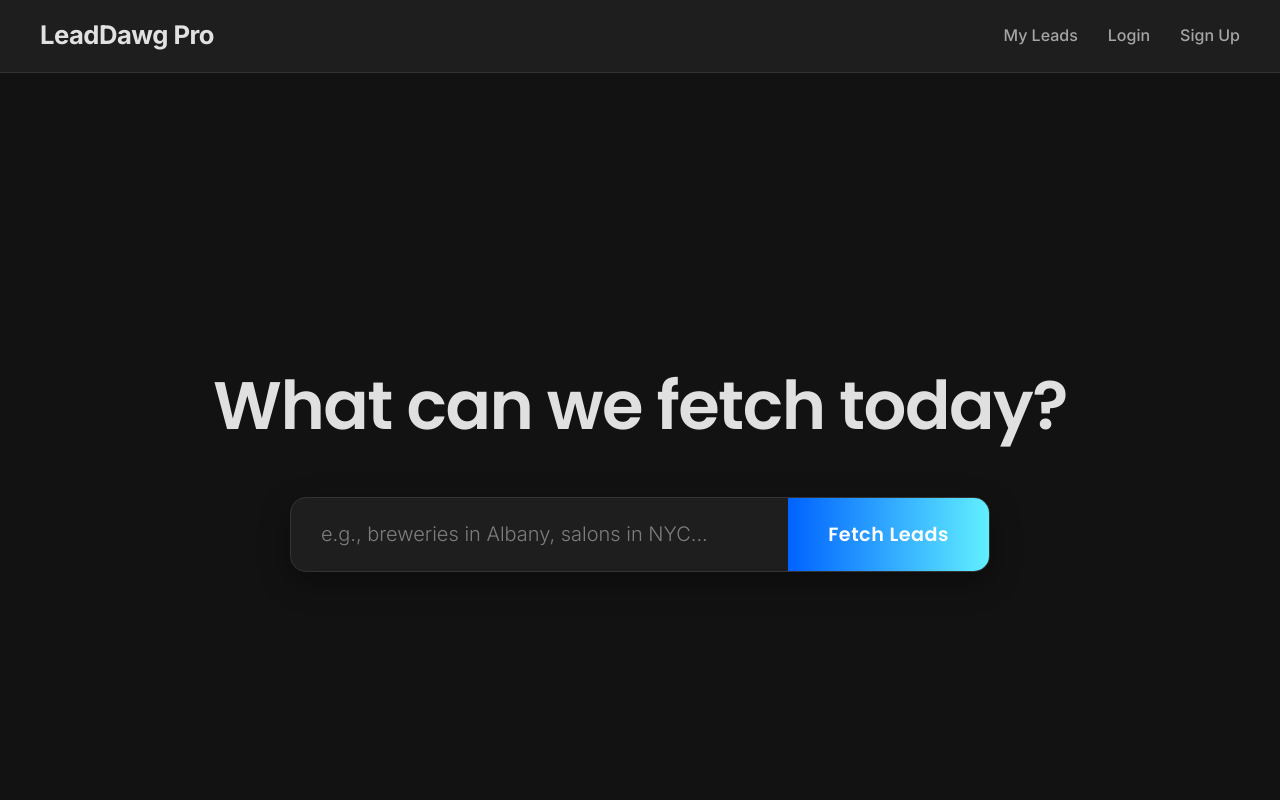
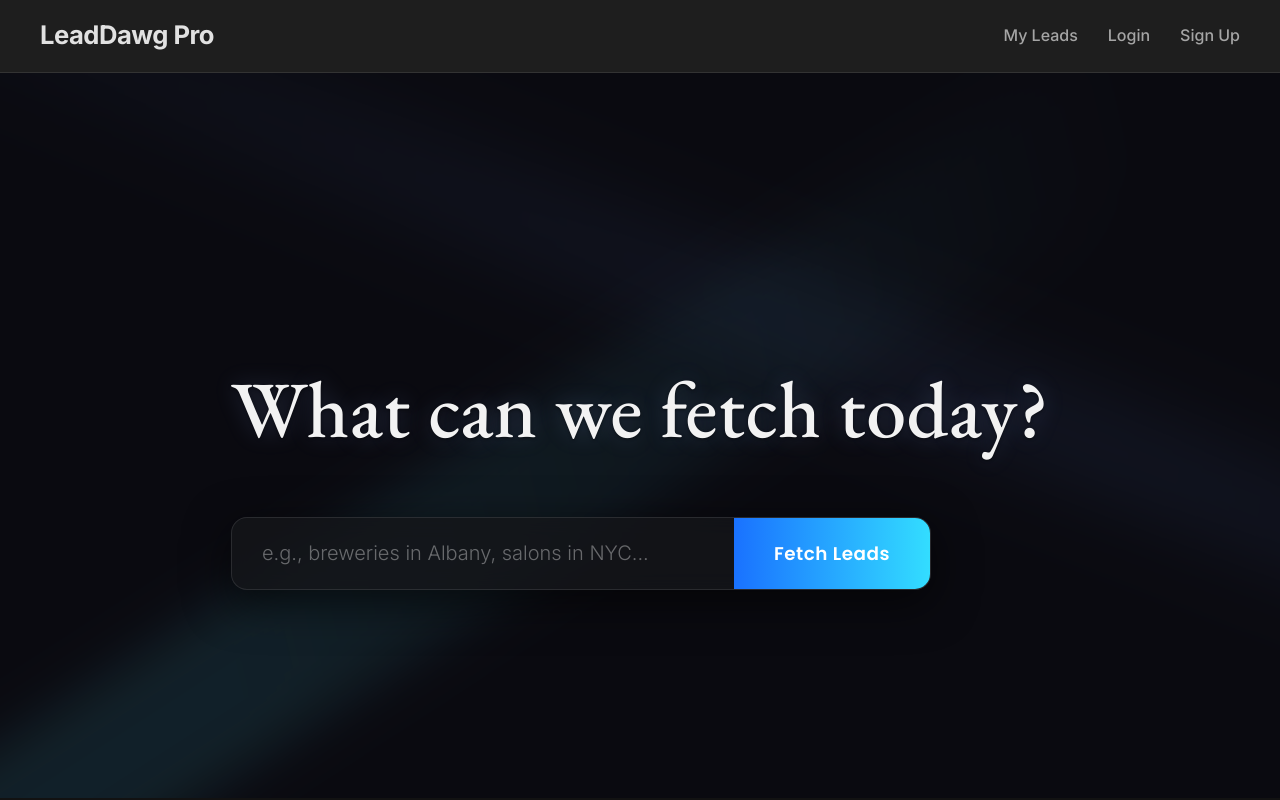
Before and after one commit to VentusMercurio/leaddawgprofrontend, a React (Vite) app: page / in a window 1280 px wide. Built offline with nearby package versions, Linux system fonts and the light colour scheme.

Commit message:
initial streamer effects

```diff
--- a/index.html
+++ b/index.html
@@ -1,11 +1,9 @@
 <!doctype html>
 <html lang="en">
   <head>
-    <link rel="preconnect" href="https://fonts.googleapis.com">
+<link rel="preconnect" href="https://fonts.googleapis.com">
 <link rel="preconnect" href="https://fonts.gstatic.com" crossorigin>
-<link href="https://fonts.googleapis.com/css2?family=Poppins:wght@300;400;500;600;700&display=swap" rel="stylesheet">
-<link href="https://fonts.googleapis.com/css2?family=Inter:wght@300;400;500;600;700&family=Poppins:wght@300;400;500;600;700&display=swap" rel="stylesheet">
-<meta charset="UTF-8" />
+<link href="https://fonts.googleapis.com/css2?family=EB+Garamond:wght@400;500;600;700&family=Inter:wght@300;400;500;600;700&family=Poppins:wght@300;400;500;600;700&display=swap" rel="stylesheet"><meta charset="UTF-8" />
     <link rel="icon" type="image/svg+xml" href="/vite.svg" />
     <meta name="viewport" content="width=device-width, initial-scale=1.0" />
     <title>Vite + React</title>
--- a/src/pages/HomePage.module.css
+++ b/src/pages/HomePage.module.css
@@ -5,118 +5,132 @@
   flex-direction: column;
   justify-content: center;
   align-items: center;
-  min-height: calc(100vh - 75px); /* Adjust based on actual navbar height */
+  min-height: calc(100vh - 75px);
   padding: 20px;
-  background-color: var(--bg-color, #121212);
-  overflow-x: hidden; /* Prevent horizontal scroll if tagline momentarily gets too wide during resize */
+  background-color: #0A0A10; /* Even deeper, slightly blue-tinted black */
+  position: relative;
+  overflow: hidden;
 }
 
-.heroSection {
-  width: 100%;
-  /* max-width: 800px; */ /* We can remove this or make it larger if the tagline dictates width */
-  max-width: 90vw; /* Max width as a percentage of viewport width, adjust as needed */
-  display: flex;
-  flex-direction: column;
-  align-items: center;
-  text-align: center;
+/* --- STREAM EFFECT BACKGROUND --- */
+.homePageContainer::before,
+.homePageContainer::after {
+  content: '';
+  position: absolute;
+  left: 50%; /* Start them centered horizontally for easier transform origin */
+  top: 50%;  /* Start them centered vertically */
+  opacity: 0.3; /* Start with a moderate opacity for visibility */
+  z-index: 0;
+  will-change: transform, opacity;
+  transform-origin: center center; /* Ensure rotations/scales are from the center */
 }
 
+.homePageContainer::before { /* First light stream */
+  width: 200%; /* Very wide to simulate a long stream */
+  height: 150px; /* Relatively thin, like a ribbon */
+  background: linear-gradient(
+    to right,
+    hsla(190, 100%, 70%, 0),     /* Transparent edge */
+    hsla(190, 100%, 65%, 0.4) 40%, /* Cyan core, slightly more opaque */
+    hsla(190, 100%, 65%, 0.4) 60%,
+    hsla(190, 100%, 70%, 0)      /* Transparent edge */
+  );
+  filter: blur(25px); /* Less blur to keep it somewhat defined */
+  border-radius: 75px; /* Rounded ends for the ribbon */
+  animation: streamFlowOne 25s infinite linear;
+  /* Initial transform to position and rotate it off-center */
+  transform: translate(-50%, -150%) rotate(-35deg) skewX(-20deg);
+}
+
+.homePageContainer::after { /* Second light stream, different properties */
+  width: 250%;
+  height: 100px;
+  background: linear-gradient(
+    to right,
+    hsla(220, 100%, 75%, 0),    /* Transparent edge */
+    hsla(220, 100%, 70%, 0.3) 45%, /* Blue core */
+    hsla(220, 100%, 70%, 0.3) 55%,
+    hsla(220, 100%, 75%, 0)     /* Transparent edge */
+  );
+  filter: blur(35px); /* Slightly more blur for depth */
+  border-radius: 50px;
+  animation: streamFlowTwo 35s infinite linear;
+  transform: translate(-50%, 100%) rotate(25deg) skewX(15deg);
+  animation-delay: -7s; /* Offset start */
+}
+
+@keyframes streamFlowOne {
+  0% {
+    transform: translate(-50%, -150%) rotate(-35deg) skewX(-20deg) translateX(-100vw);
+    opacity: 0;
+  }
+  20% { /* Fade in */
+    opacity: 0.25;
+  }
+  80% { /* Fade out */
+    opacity: 0.25;
+  }
+  100% {
+    transform: translate(-50%, 50vh) rotate(-25deg) skewX(-20deg) translateX(100vw); /* Move across and slightly down */
+    opacity: 0;
+  }
+}
+
+@keyframes streamFlowTwo {
+  0% {
+    transform: translate(-50%, 100%) rotate(25deg) skewX(15deg) translateX(100vw); /* Start from other side */
+    opacity: 0;
+  }
+  20% {
+    opacity: 0.2;
+  }
+  80% {
+    opacity: 0.2;
+  }
+  100% {
+    transform: translate(-50%, -100vh) rotate(15deg) skewX(15deg) translateX(-100vw); /* Move across and slightly up */
+    opacity: 0;
+  }
+}
+/* --- END STREAM EFFECT BACKGROUND --- */
+
+
+/* --- Content Styles (ensure they are on top with z-index: 1) --- */
+.heroSection, .tagline, .searchForm, .message, .resultsContainer {
+  position: relative;
+  z-index: 1;
+}
+/* ... (Keep .heroSection, .tagline, .searchForm, .searchInput, .searchButton styles as they were in the version you liked) ... */
+/* Ensure .tagline has a good contrast against potential light streams */
 .tagline {
-  font-family: 'Poppins', sans-serif;
-  /* Responsive font size: Min 2.2rem, Preferred 7vw (7% of viewport width), Max 4.2rem */
-  font-size: clamp(2.2rem, 7vw, 4.2rem);
-  color: var(--text-color);
-  margin-bottom: 50px;
-  font-weight: 600;
-  line-height: 1.2; /* Adjusted for better spacing with potentially large fonts */
-  letter-spacing: -1.5px;
-  white-space: nowrap; /* Try to keep it on one line */
-  overflow: hidden; /* Hide overflow if it somehow still exceeds due to odd font rendering */
-  text-overflow: ellipsis; /* Show ... if it's still too long and hidden (fallback) */
+  font-family: 'EB Garamond', 'Georgia', serif;
+  font-size: clamp(2.8rem, 8vw, 5rem);
+  color: rgba(255, 255, 255, 0.95); /* Keep it bright */
+  margin-bottom: 60px;
+  font-weight: 500;
+  line-height: 1.2;
+  letter-spacing: 0.5px;
+  white-space: nowrap;
+  text-shadow: 0 1px 3px rgba(0,0,0,0.5), 0 0 25px rgba(150, 180, 255, 0.2); /* Add a stronger dark shadow for pop */
 }
 
 .searchForm {
-  display: flex;
-  width: 100%;
-  max-width: 700px; /* Keep search form constrained for better usability */
-  background-color: var(--bg-surface);
-  border: 1px solid var(--border-color);
-  border-radius: 16px;
-  overflow: hidden;
-  box-shadow: 0 10px 30px rgba(0, 0, 0, 0.35);
+  display: flex; width: 100%; max-width: 700px;
+  background-color: rgba(20, 22, 25, 0.8); /* Darker, less transparent surface */
+  border: 1px solid rgba(255, 255, 255, 0.1);
+  border-radius: 16px; overflow: hidden;
+  box-shadow: 0 12px 45px rgba(0, 0, 0, 0.6);
+  backdrop-filter: blur(10px); -webkit-backdrop-filter: blur(10px);
 }
 
-/* ... (searchInput, searchButton, message, errorMessage, resultsContainer, etc. - no changes from previous good version) ... */
-.searchInput {
-  flex-grow: 1;
-  background-color: transparent;
-  border: none;
-  padding: 22px 30px;
-  font-size: 1.25rem;
-  font-family: 'Inter', sans-serif;
-  outline: none;
-  color: var(--text-color);
-}
+/* ... (searchInput, searchButton, message, errorMessage, resultsContainer - ensure they are readable against the new effect) ... */
+.searchInput { flex-grow: 1; background-color: transparent; border: none; padding: 22px 30px; font-size: 1.25rem; font-family: 'Inter', sans-serif; outline: none; color: var(--text-color); }
+.searchInput::placeholder { color: var(--text-muted-color); opacity: 0.6; font-weight: 300; }
+.searchButton { border: none; background: linear-gradient(90deg, hsla(217, 100%, 55%, 1) 0%, hsla(190, 100%, 60%, 1) 100%); color: white; padding: 22px 40px; font-size: 1.15rem; font-family: 'Poppins', sans-serif; cursor: pointer; transition: opacity 0.2s ease, transform 0.2s ease; font-weight: 600; letter-spacing: 0.5px; }
+.searchButton:hover { opacity: 0.9; transform: scale(1.03); }
+.searchButton:disabled { background: var(--secondary-color); opacity: 0.7; cursor: not-allowed; transform: none; }
 
-.searchInput::placeholder {
-  color: var(--text-muted-color);
-  opacity: 0.7;
-  font-weight: 300;
-}
-
-.searchButton {
-  border: none;
-  background: linear-gradient(90deg, hsla(217, 100%, 50%, 1) 0%, hsla(186, 100%, 69%, 1) 100%);
-  color: white;
-  padding: 22px 40px;
-  font-size: 1.2rem;
-  font-family: 'Poppins', sans-serif;
-  cursor: pointer;
-  transition: opacity 0.2s ease;
-  font-weight: 600;
-  letter-spacing: 0.5px;
-}
-
-.searchButton:hover {
-  opacity: 0.85;
-}
-
-.searchButton:disabled {
-  background: var(--secondary-color);
-  opacity: 0.7;
-  cursor: not-allowed;
-}
-
-.message {
-  margin-top: 30px;
-  padding: 12px 18px;
-  border-radius: 6px;
-  text-align: center;
-  width: 100%;
-  max-width: 700px;
-  font-size: 1rem;
-  background-color: var(--bg-surface);
-  border: 1px solid var(--border-color);
-}
-
-.errorMessage {
-  color: #f8d7da;
-  border-color: var(--danger-color);
-}
-
-.resultsContainer {
-  width: 100%;
-  max-width: 1100px;
-  margin-top: 60px;
-  padding: 0 20px;
-}
-
-.resultsContainer h3 {
-  font-size: 1.8rem;
-  color: var(--text-color);
-  margin-bottom: 25px;
-  text-align: left;
-  padding-left: 0;
-  border-bottom: 1px solid var(--border-color);
-  padding-bottom: 10px;
-}
+.message { margin-top: 30px; padding: 12px 18px; border-radius: 6px; text-align: center; width: 100%; max-width: 700px; font-size: 1rem; background-color: rgba(30, 30, 30, 0.85); border: 1px solid rgba(255, 255, 255, 0.1); backdrop-filter: blur(5px); -webkit-backdrop-filter: blur(5px); }
+.errorMessage { color: #ffacac; border-color: rgba(220, 53, 69, 0.5); background-color: rgba(220, 53, 69, 0.2); } /* Adjusted error bg */
+.resultsContainer { width: 100%; max-width: 1100px; margin-top: 60px; padding: 0 20px; }
+.resultsContainer h3 { font-size: 1.8rem; color: var(--text-color); margin-bottom: 25px; text-align: left; padding-left: 0; border-bottom: 1px solid var(--border-color); padding-bottom: 10px; }
```
